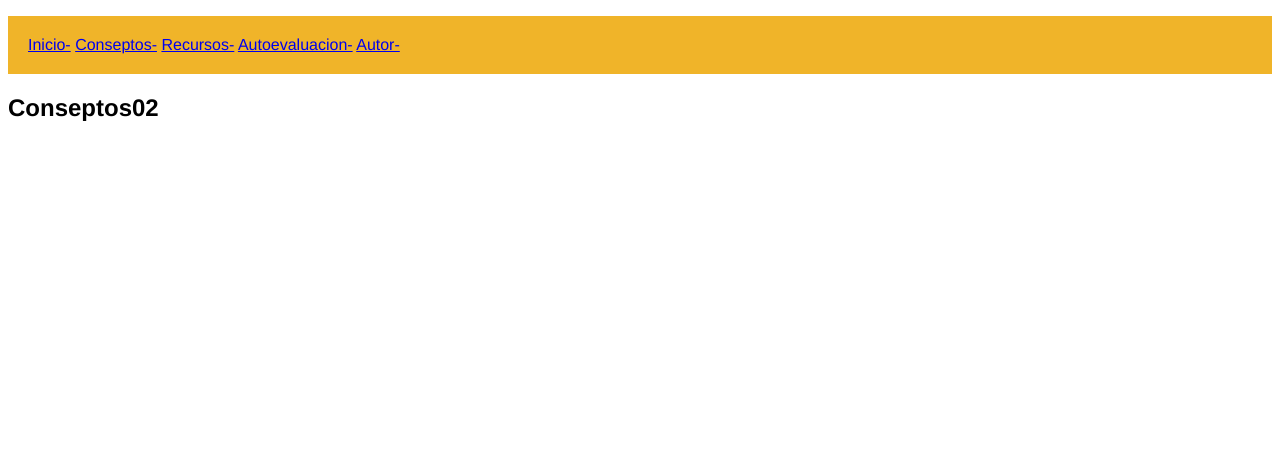
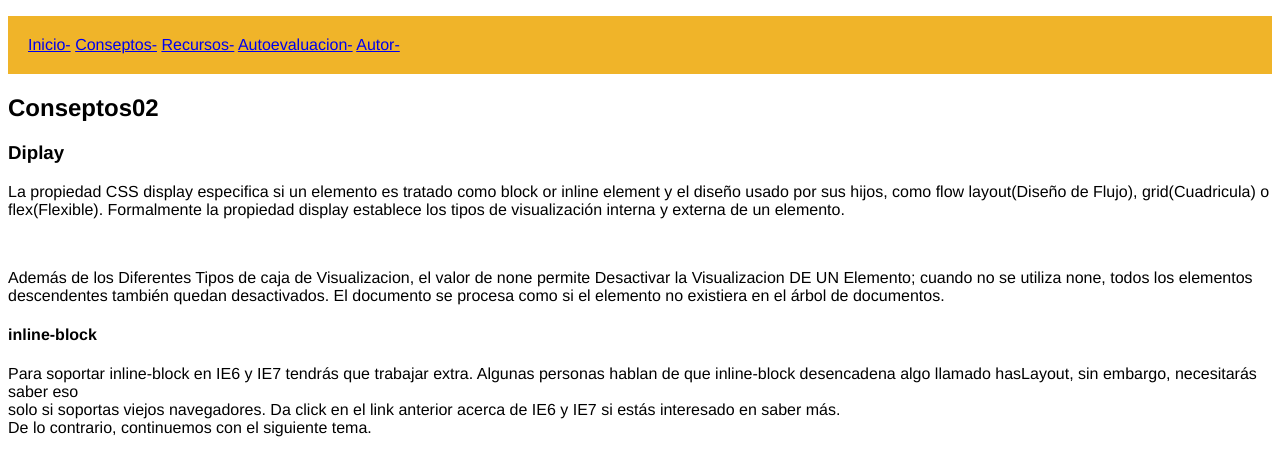
Before and after one commit to Julian-gli/DSW-JulianDavidRicardo, a plain HTML site: page conseptos02.html in a window 1280 px wide. Drawn offline with Linux system fonts and the light colour scheme.

Commit message:
nueva modificacion
este es un ejemplo

```diff
--- a/conseptos02.html
+++ b/conseptos02.html
@@ -17,5 +17,18 @@
         <a href="autor.html">Autor-  </a>
     </dir>
 <h2>Conseptos02</h2>
+<h3>Diplay</h3>
+<p> La propiedad CSS display especifica si un elemento es tratado como block or inline element y el diseño usado por sus hijos, como flow layout(Diseño de Flujo), grid(Cuadricula) o flex(Flexible).
+Formalmente la propiedad display establece los tipos de visualización interna y externa de un elemento.</p>
+<br>
+<p> Además de los Diferentes Tipos de caja de Visualizacion, el valor de none permite Desactivar la Visualizacion DE UN Elemento; cuando no se utiliza none, todos los elementos descendentes también quedan desactivados.
+     El documento se procesa como si el elemento no existiera en el árbol de documentos.</p>
+<h4> inline-block</h4>
+    <p>
+        Para soportar inline-block en IE6 y IE7 tendrás que trabajar extra. Algunas personas hablan de que inline-block desencadena algo llamado hasLayout, sin embargo, necesitarás saber eso <br>
+          solo si soportas viejos navegadores. Da click en el link anterior acerca de IE6 y IE7 si estás interesado en saber más. <br>
+         De lo contrario, continuemos con el siguiente tema.
+    </p>
+
 </body>
 </html>
```
Also changed, not shown: recursos01.html (+5 -0 lines), recursos02.html (+1 -3 lines).
